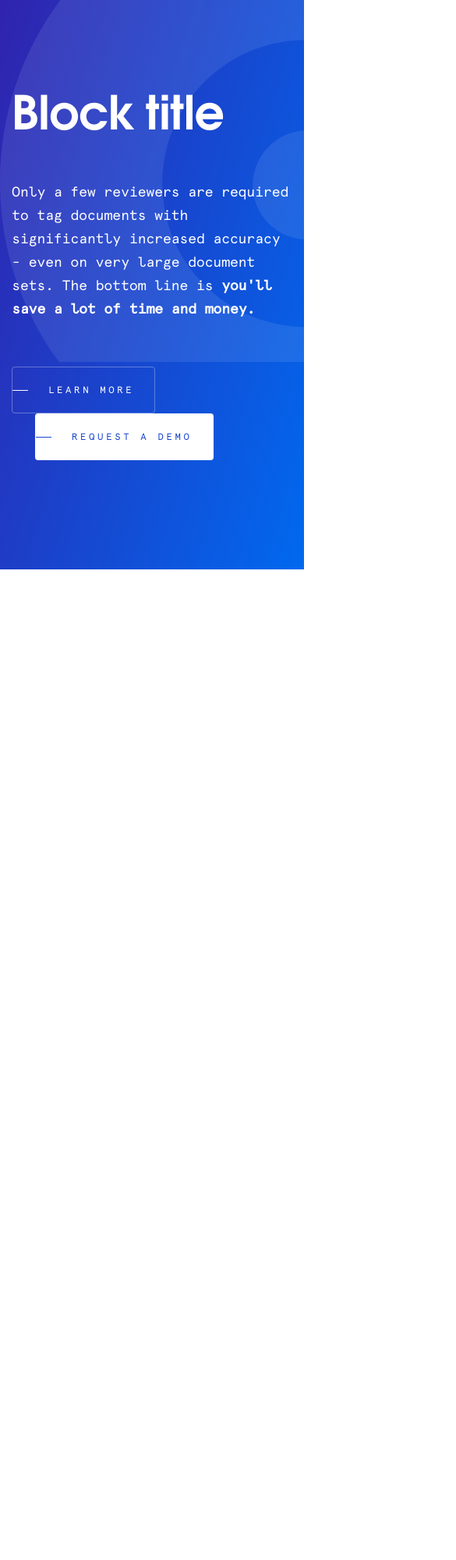
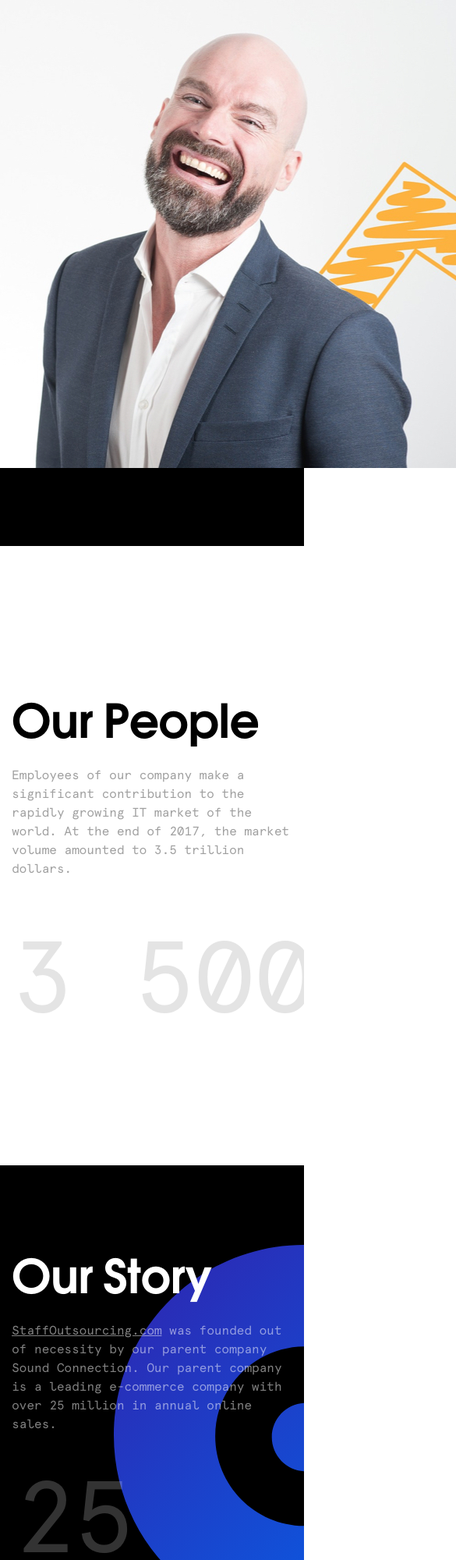
Before and after one commit to Eduardweb/Centurion, a website: page about.html in a window 390 px wide. Shown: the top 2000 px of the page at 78% size, 585 px wide, since content can reach past the window. Before the commit the page ends 844 px from the top, so only its background shows below. Drawn offline with nearby package versions, Linux system fonts and the light colour scheme; a script that the page names is missing.

Commit message:
add about page

```diff
--- a/about.html
+++ b/about.html
@@ -57,10 +57,81 @@
     <div w3-include-HTML="./header-home.html"></div>
     <main>
 <!-- ============================ -->
+  <section class="mx-auto">
+    <div class="culture">
+      <div class="culture-img">
+        <img src="img/our-culture.jpg" alt="our-culture">
+      </div>
+      <div class="container">
+        <div class="row">
+          <div class="col-sm-6">
+          </div>
+          <div class="col-sm-6">
+            <div class="culture-box-content">
+              <h2 class="color-white">Our Culture</h2>
+              <p>Staff Outsourcing Solutions operates on the fundamentals of our core values. They define who we are as a company, what we can contribute and what we can deliver to the highest standards.</p>
+            </div>
+          </div>
+        </div>
+      </div>
+    </div>
+  </section>
 
+  <section class="mx-auto">
+    <div class="people">
+      <div class="container">
+        <div class="row">
+          <div class="col-sm-12">
+            <h2 class="color-black">Our People</h2>
+            <p>Employees of our company make a significant contribution to the rapidly growing IT market of the world. At the end of 2017, the market volume amounted to 3.5 trillion dollars.</p>
+            <p class="number">
+              3 500 000 000 000 <span>$</span>
+            </p>
+            <div class="people-block-img">
+              <img src="/img/dollars.svg" alt="dollars">
+            </div>
+          </div>
+        </div>
+      </div>
+    </div>
+  </section>
 
+  <section class="mx-auto">
+    <div class="story">
+      <div class="story-block-img">
+        <img src="/img/bg-ring2.svg" alt="ring">
+      </div>
+      <div class="container">
+        <div class="row">
+          <div class="col-sm-12">
+            <h2 class="color-white">Our Story</h2>
+            <p>
+              <a href="#">StaffOutsourcing.com</a>
+              was founded out of necessity by our parent company Sound Connection. Our parent company is a leading e-commerce company with over 25 million in annual online sales.</p>
+            <p class="number">
+              25 000 000
+            </p>
+          </div>
+        </div>
+      </div>
+    </div>
+  </section>
 
-
+  <section class="mx-auto">
+    <div class="facilities">
+      <div class="container">
+        <div class="row">
+          <div class="col-sm-12">
+            <h2 class="color-black">Our Facilities</h2>
+            <p>Our Facility is equipped with the latest state of the art technology, and we provide the tools needed for all agents to succeed. Staff Outsourcing made the commitment that our office would be ran in western environment that focuses on quality, rather than output.</p>
+            <div class="facilities-bg">
+              <img src="img/our-facilities.jpg" alt="facilities">
+            </div>
+          </div>
+        </div>
+      </div>
+    </div>
+  </section>
 
 
     <section class="mx-auto">
--- a/style/custom.css
+++ b/style/custom.css
@@ -3,6 +3,7 @@
 /* == BTN ==*/
 /* == Header ==*/
 /* == Home ==*/
+/* == ABOUT ==*/
 /* == Footer ==*/
 /* == Modal ==*/
 /* == 404 page and Modal== */
@@ -559,7 +560,155 @@ header .nav-item.dropdown.show a.nav-link{
 }
 /* =========== End Home =============== */
 
-/* ============= Footer ================== */
+/* =========== ABOUT ================== */
+.culture{
+  padding: 0;
+  background-color: #000;
+  height: 700px;
+}
+.culture h2{
+  padding: 190px 0 0;
+}
+.culture p{
+  margin: 20px 0;
+  opacity: 0.5;
+  font-family: 'ApercuPro-Mono';
+  font-size: 16px;
+  font-weight: normal;
+  font-style: normal;
+  font-stretch: normal;
+  line-height: 1.5;
+  letter-spacing: -0.3px;
+  text-align: left;
+  color: #ffffff;
+  max-width: 480px;
+}
+
+.culture .culture-img img{
+  position: absolute;
+  width: 960px;
+  top: -100px;
+  z-index: 2;
+}
+.culture-box-content{
+  padding-left: 100px;
+}
+.people{
+  padding: 200px 0 150px;
+  overflow: hidden;
+}
+.people p{
+  max-width: 480px;
+  margin: 20px 0 0;
+  opacity: 0.5;
+  font-family: 'ApercuPro-Mono';
+  font-size: 16px;
+  font-weight: normal;
+  font-style: normal;
+  font-stretch: normal;
+  line-height: 1.5;
+  letter-spacing: -0.3px;
+  text-align: left;
+  color: #444444;
+}
+.people p.number{
+  opacity: 0.1;
+  font-family: 'ApercuPro-Mono';
+  font-size: 130px;
+  font-weight: normal;
+  font-style: normal;
+  font-stretch: normal;
+  line-height: 1.54;
+  letter-spacing: -3px;
+  text-align: left;
+  color: #000000;
+}
+.people p.number,
+.people-block-img {
+  max-width: 1500px;
+  width: 1500px;
+}
+.people p.number span{
+  letter-spacing: normal;
+}
+.people-block-img {
+  top: 53px;
+  position: absolute;
+  left: -40px;
+}
+.story{
+  background-color: black;
+  padding: 118px 0 200px;
+}
+.story p{
+  margin: 20px 0 0 ;
+  opacity: 0.5;
+  font-family: 'ApercuPro-Mono';
+  font-size: 16px;
+  font-weight: normal;
+  font-style: normal;
+  font-stretch: normal;
+  line-height: 1.5;
+  letter-spacing: -0.3px;
+  text-align: left;
+  color: #ffffff;
+  max-width: 480px;
+}
+.story p a{
+  text-decoration: underline;
+}
+.story p a:hover{
+  text-decoration: none;
+}
+.story p.number{
+  margin: 0;
+  opacity: 0.2;
+  font-family: 'ApercuPro-Mono';
+  font-size: 130px;
+  font-weight: normal;
+  font-style: normal;
+  font-stretch: normal;
+  line-height: 1.54;
+  letter-spacing: -3px;
+  text-align: left;
+  color: #ffffff;
+  max-width: 100%;
+}
+.story-block-img {
+  position: absolute;
+  top: 102px;
+  right: 0;
+  max-width: 244px;
+}
+.facilities{
+  padding: 200px 0 266px;
+  position: relative;
+}
+.facilities p{
+  margin: 20px 0 0;
+  max-width: 480px;
+  opacity: 0.5;
+  font-family: 'ApercuPro-Mono';
+  font-size: 16px;
+  font-weight: normal;
+  font-style: normal;
+  font-stretch: normal;
+  line-height: 1.5;
+  letter-spacing: -0.3px;
+  text-align: left;
+  color: #444444;
+}
+.facilities-bg{
+  position: absolute;
+  top: -110px;
+  right: 0;
+  z-index: 2;
+  max-width: 580px;
+}
+
+/* =========== End ABOUT ============== */
+
+/* ============= Footer =============== */
 footer .footer-top{
   padding: 120px 80px 80px;
 }
```
Also changed, not shown: img/bg-ring2.svg (added), img/dollars.svg (added), img/our-culture.jpg (added), img/our-facilities.jpg (added).
